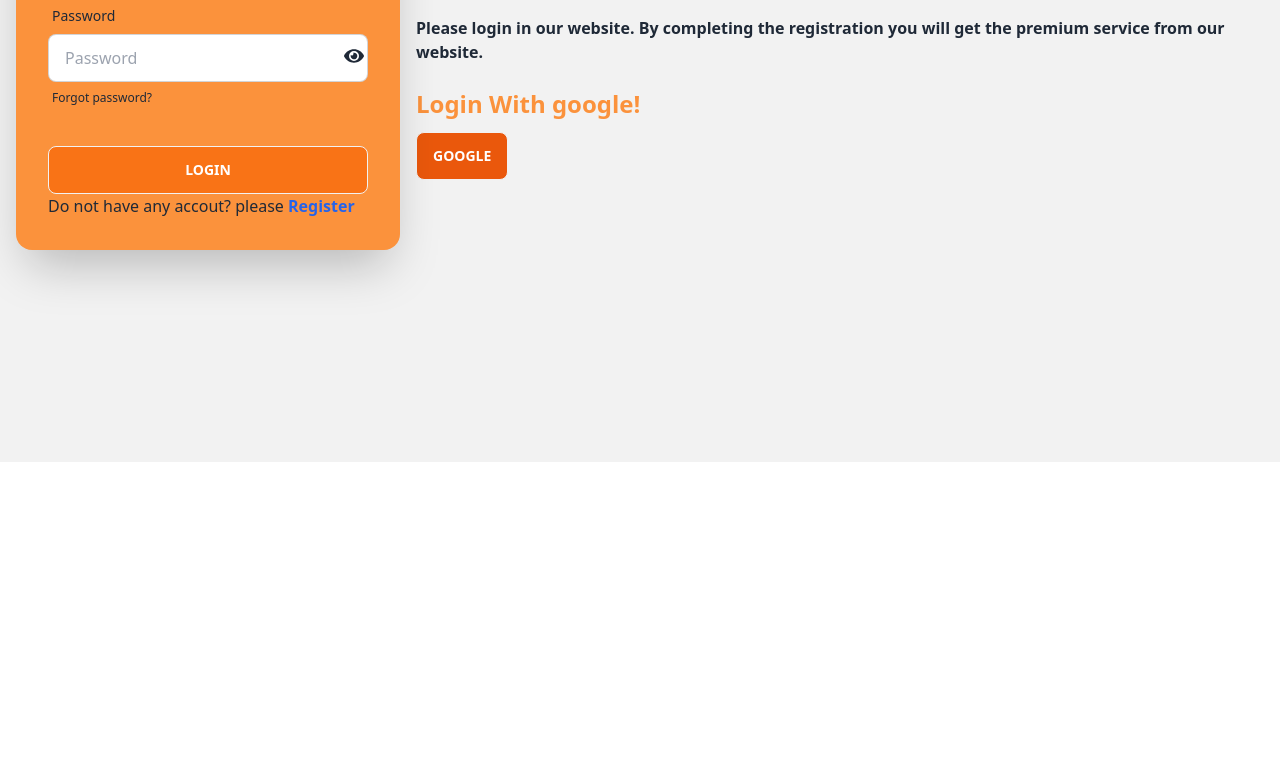
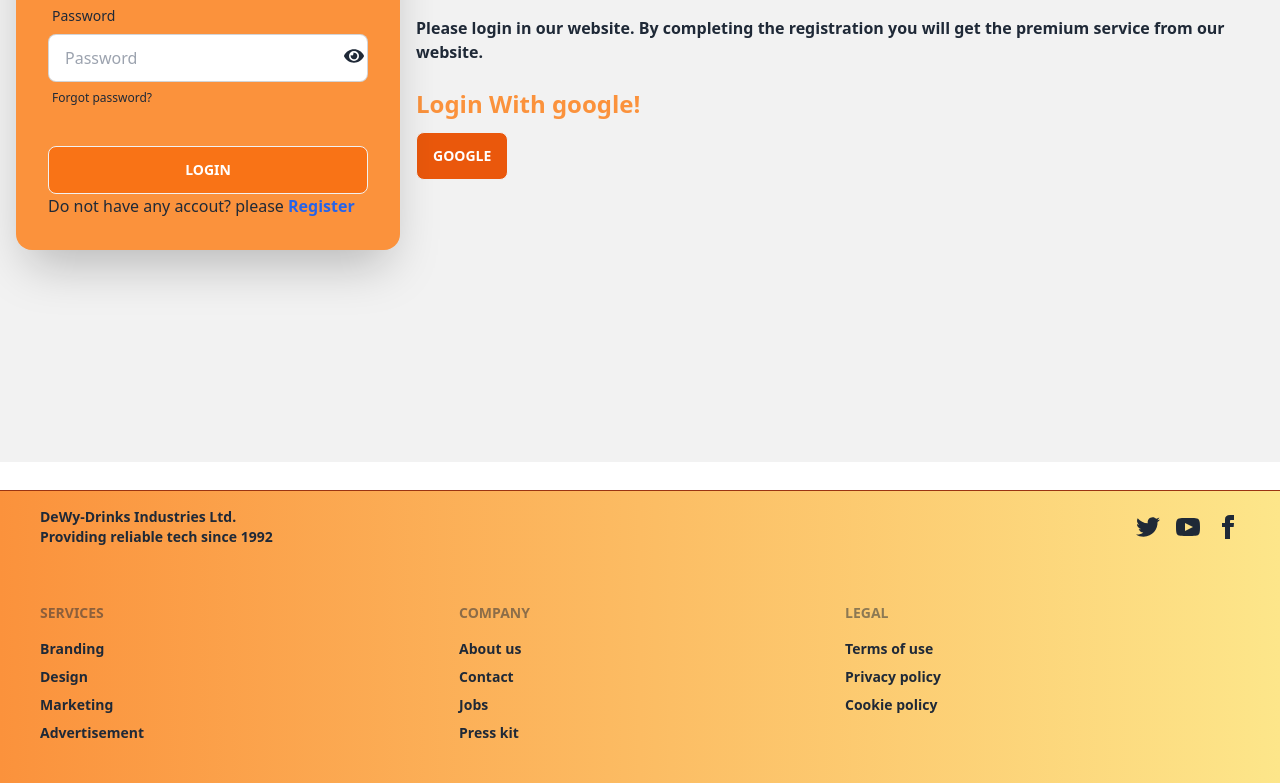
Before and after one commit to AbdulWahidKhan315/dewy-drinks-clientSide, a React (Vite) app: page /login in a window 1280 px wide. Shown: the part 406-1189 px from the top of the page. Before the commit the page ends 868 px from the top, so only its background shows below. Built offline with nearby package versions, Linux system fonts and the light colour scheme; no server answers.

Commit message:
added the footer section

```diff
--- a/src/Layout/Root.jsx
+++ b/src/Layout/Root.jsx
@@ -1,11 +1,13 @@
 import { Outlet } from "react-router-dom";
 import Navbar from "../components/Navbar.jsx/Navbar";
+import Footer from "../components/Footer/Footer";
 
 const Root = () => {
     return (
         <div>
             <Navbar></Navbar>
             <Outlet></Outlet>
+            <Footer></Footer>
         </div>
     );
 };
--- /dev/null
+++ b/src/components/Footer/Footer.jsx
@@ -0,0 +1,42 @@
+const Footer = () => {
+    return (
+        <div>
+            <footer className="footer px-10 py-4 border-t bg-gradient-to-r from-orange-400 to-amber-200  text-balck font-bold border-orange-800 mt-7">
+                <aside className="items-center grid-flow-col">
+                    <p>DeWy-Drinks Industries Ltd. <br />Providing reliable tech since 1992</p>
+                </aside>
+                <nav className="md:place-self-center md:justify-self-end">
+                    <div className="grid grid-flow-col gap-4">
+                        <a><svg xmlns="http://www.w3.org/2000/svg" width="24" height="24" viewBox="0 0 24 24" className="fill-current"><path d="M24 4.557c-.883.392-1.832.656-2.828.775 1.017-.609 1.798-1.574 2.165-2.724-.951.564-2.005.974-3.127 1.195-.897-.957-2.178-1.555-3.594-1.555-3.179 0-5.515 2.966-4.797 6.045-4.091-.205-7.719-2.165-10.148-5.144-1.29 2.213-.669 5.108 1.523 6.574-.806-.026-1.566-.247-2.229-.616-.054 2.281 1.581 4.415 3.949 4.89-.693.188-1.452.232-2.224.084.626 1.956 2.444 3.379 4.6 3.419-2.07 1.623-4.678 2.348-7.29 2.04 2.179 1.397 4.768 2.212 7.548 2.212 9.142 0 14.307-7.721 13.995-14.646.962-.695 1.797-1.562 2.457-2.549z"></path></svg></a>
+                        <a><svg xmlns="http://www.w3.org/2000/svg" width="24" height="24" viewBox="0 0 24 24" className="fill-current"><path d="M19.615 3.184c-3.604-.246-11.631-.245-15.23 0-3.897.266-4.356 2.62-4.385 8.816.029 6.185.484 8.549 4.385 8.816 3.6.245 11.626.246 15.23 0 3.897-.266 4.356-2.62 4.385-8.816-.029-6.185-.484-8.549-4.385-8.816zm-10.615 12.816v-8l8 3.993-8 4.007z"></path></svg></a>
+                        <a><svg xmlns="http://www.w3.org/2000/svg" width="24" height="24" viewBox="0 0 24 24" className="fill-current"><path d="M9 8h-3v4h3v12h5v-12h3.642l.358-4h-4v-1.667c0-.955.192-1.333 1.115-1.333h2.885v-5h-3.808c-3.596 0-5.192 1.583-5.192 4.615v3.385z"></path></svg></a>
+                    </div>
+                </nav>
+            </footer>
+            <footer className="footer p-10 bg-gradient-to-r from-orange-400 to-amber-200 text-balck font-bold">
+                <nav>
+                    <header className="footer-title">Services</header>
+                    <a className="link link-hover">Branding</a>
+                    <a className="link link-hover">Design</a>
+                    <a className="link link-hover">Marketing</a>
+                    <a className="link link-hover">Advertisement</a>
+                </nav>
+                <nav>
+                    <header className="footer-title">Company</header>
+                    <a className="link link-hover">About us</a>
+                    <a className="link link-hover">Contact</a>
+                    <a className="link link-hover">Jobs</a>
+                    <a className="link link-hover">Press kit</a>
+                </nav>
+                <nav>
+                    <header className="footer-title">Legal</header>
+                    <a className="link link-hover">Terms of use</a>
+                    <a className="link link-hover">Privacy policy</a>
+                    <a className="link link-hover">Cookie policy</a>
+                </nav>
+            </footer>
+        </div>
+    );
+};
+
+export default Footer;
--- a/src/pages/Home/Home.jsx
+++ b/src/pages/Home/Home.jsx
@@ -6,8 +6,8 @@
     return (
         <div>
             <Banner></Banner>
-            <div className="bg-gradient-to-r from-orange-100 to-amber-500 rounded-lg">
-                <div className="container mx-auto lg:mt-20">
+            <div>
+                <div className="container mx-auto mt-72 lg:mt-20">
                     <h3 className="text-4xl font-bold underline underline-offset-8 my-12 italic text-orange-600">Explore Our Brands</h3>
                     <div className="grid grid-cols-1 md:grid-cols-2 lg:grid-cols-3 gap-5">
                         {
```
